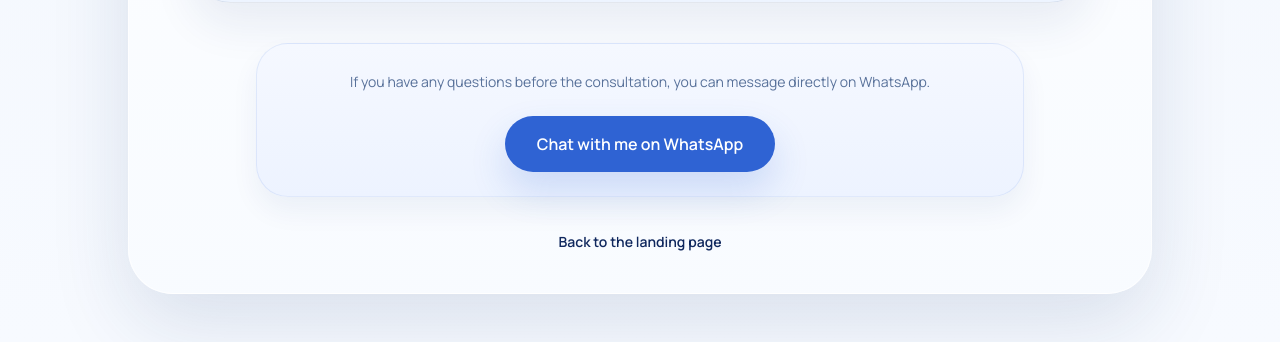
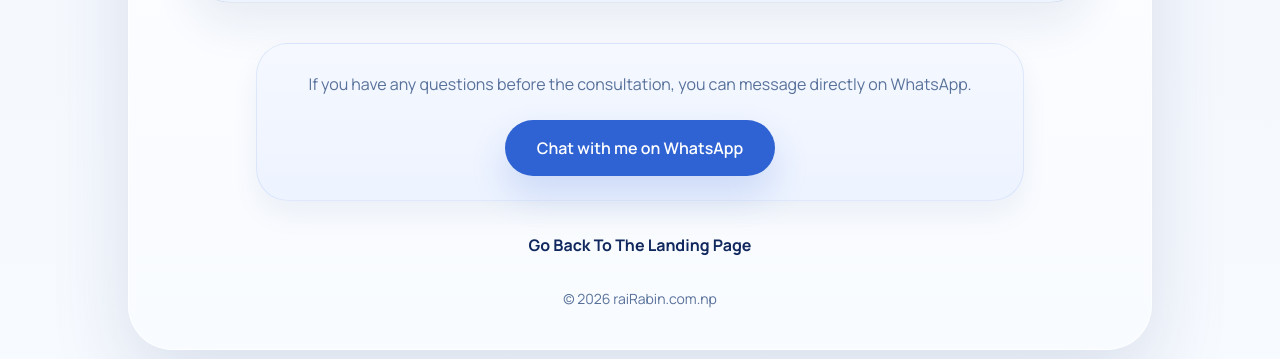
Before and after one commit to techrabin5-ghub/free-consultation, a Next.js app: page /thanks in a window 1280 px wide. Shown: the part 927-1286 px from the top of the page. Built offline with nearby package versions, Linux system fonts and the light colour scheme.

Commit message:
Refine hero badge and thank-you page footer copy

```diff
--- a/app/page.tsx
+++ b/app/page.tsx
@@ -12,6 +12,9 @@ export default function Home() {
       <ConsultationProcess />
       <FAQ />
       <CTAForm />
+      <div className="px-6 pt-4 text-center sm:px-8 lg:px-12">
+        <p className="text-sm text-[var(--foreground-soft)]">© 2026 raiRabin.com.np</p>
+      </div>
     </main>
   );
 }
--- a/app/thanks/page.tsx
+++ b/app/thanks/page.tsx
@@ -38,7 +38,7 @@ export default function ThanksPage() {
           </div>
 
           <div className="mx-auto mt-10 max-w-3xl rounded-[2rem] border border-[rgba(47,99,211,0.1)] bg-[linear-gradient(180deg,#f5f8ff,#edf3ff)] p-6 text-center shadow-[0_14px_28px_rgba(22,54,111,0.06)]">
-            <p className="text-sm leading-7 text-[var(--foreground-soft)]">
+            <p className="text-base leading-8 text-[var(--foreground-soft)]">
               If you have any questions before the consultation, you can message directly on
               WhatsApp.
             </p>
@@ -55,10 +55,14 @@ export default function ThanksPage() {
           <div className="mt-8 text-center">
             <Link
               href="/"
-              className="text-sm font-semibold text-[var(--primary)] transition hover:text-[var(--primary-dark)]"
+              className="text-base font-bold text-[var(--primary)] transition hover:text-[var(--primary-dark)]"
             >
-              Back to the landing page
+              Go Back To The Landing Page
             </Link>
+          </div>
+
+          <div className="mt-8 text-center">
+            <p className="text-sm text-[var(--foreground-soft)]">© 2026 raiRabin.com.np</p>
           </div>
         </div>
       </div>
--- a/components/Hero.tsx
+++ b/components/Hero.tsx
@@ -109,8 +109,10 @@ export default function Hero() {
                     </div>
                   ))}
                 </div>
-                <div className="mt-6 inline-flex rounded-full border border-[rgba(47,99,211,0.12)] bg-[rgba(47,99,211,0.08)] px-4 py-2 text-sm font-semibold text-[var(--primary-dark)]">
-                  FREE 1:1 Session
+                <div className="mt-6 flex justify-center">
+                  <div className="inline-flex rounded-full border border-[rgba(47,99,211,0.12)] bg-[rgba(47,99,211,0.08)] px-4 py-2 text-sm font-semibold text-[var(--primary-dark)]">
+                    FREE 1:1 Session
+                  </div>
                 </div>
               </div>
             </div>
```
